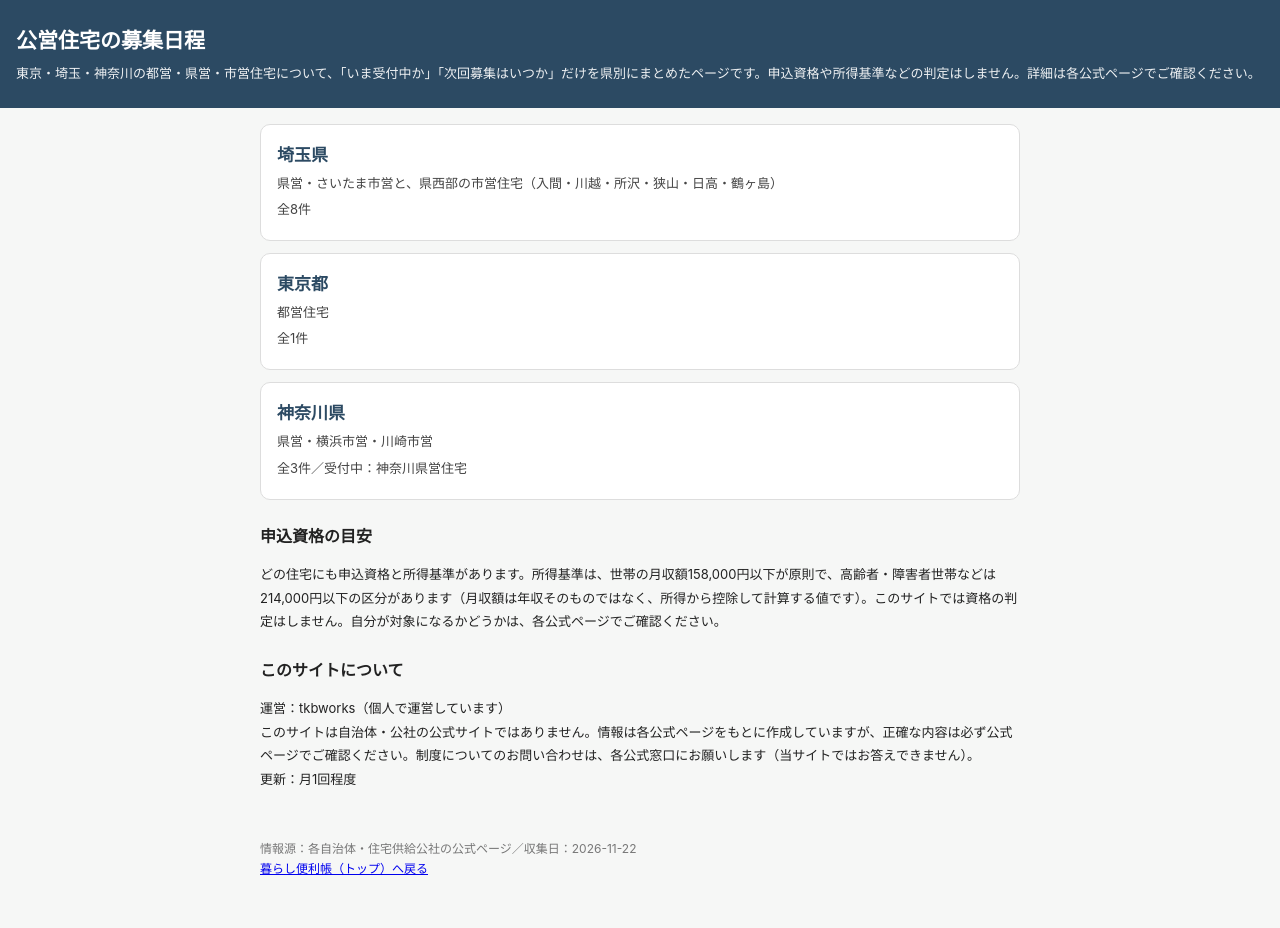
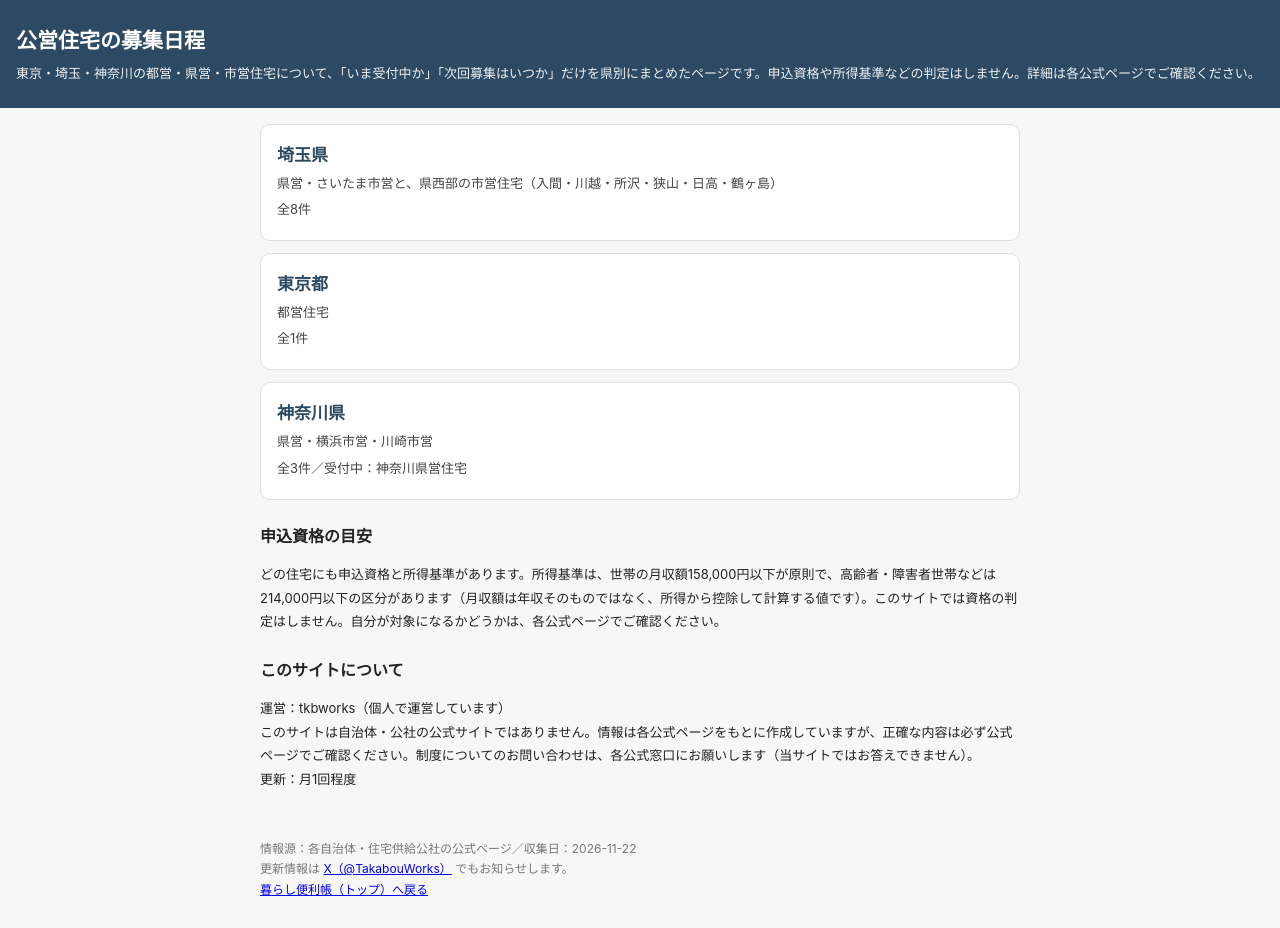
Before and after one commit to tkbworks/tkbworks.github.io, a plain HTML site: page housing_info/index.html in a window 1280 px wide. Drawn offline with Linux system fonts and the light colour scheme.

Commit message:
X（@TakabouWorks）へのリンクを追加

```diff
--- a/housing_info/index.html
+++ b/housing_info/index.html
@@ -49,6 +49,7 @@
   </section>
 </main>
 <footer>情報源：各自治体・住宅供給公社の公式ページ／収集日：2026-11-22<br>
+更新情報は <a href="https://x.com/takabouworks" target="_blank" rel="noopener">X（@TakabouWorks）</a> でもお知らせします。<br>
 <a href="../">暮らし便利帳（トップ）へ戻る</a></footer>
 <script>
 // 募集期間の日付が入っているカードは、開いた日（日本時間）で表示を自動で切り替える
```
Also changed, not shown: housing_info/kanagawa.html (+1 -0 lines), housing_info/saitama.html (+1 -0 lines), housing_info/tokyo.html (+1 -0 lines).
